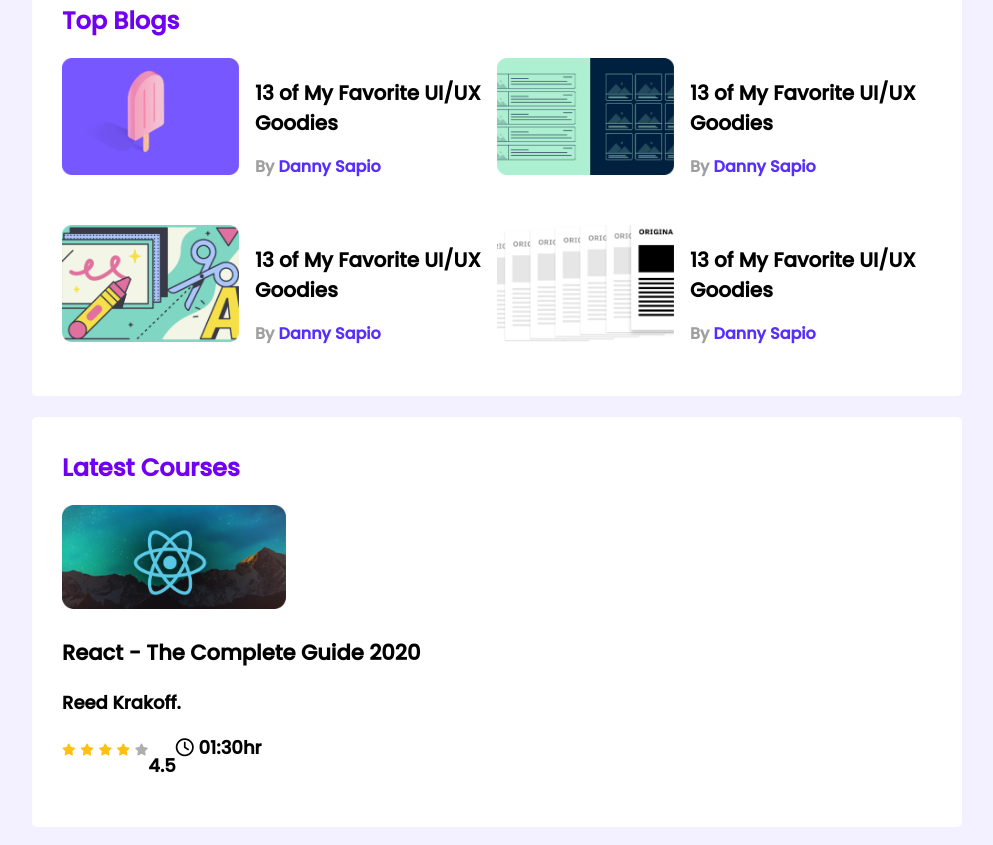
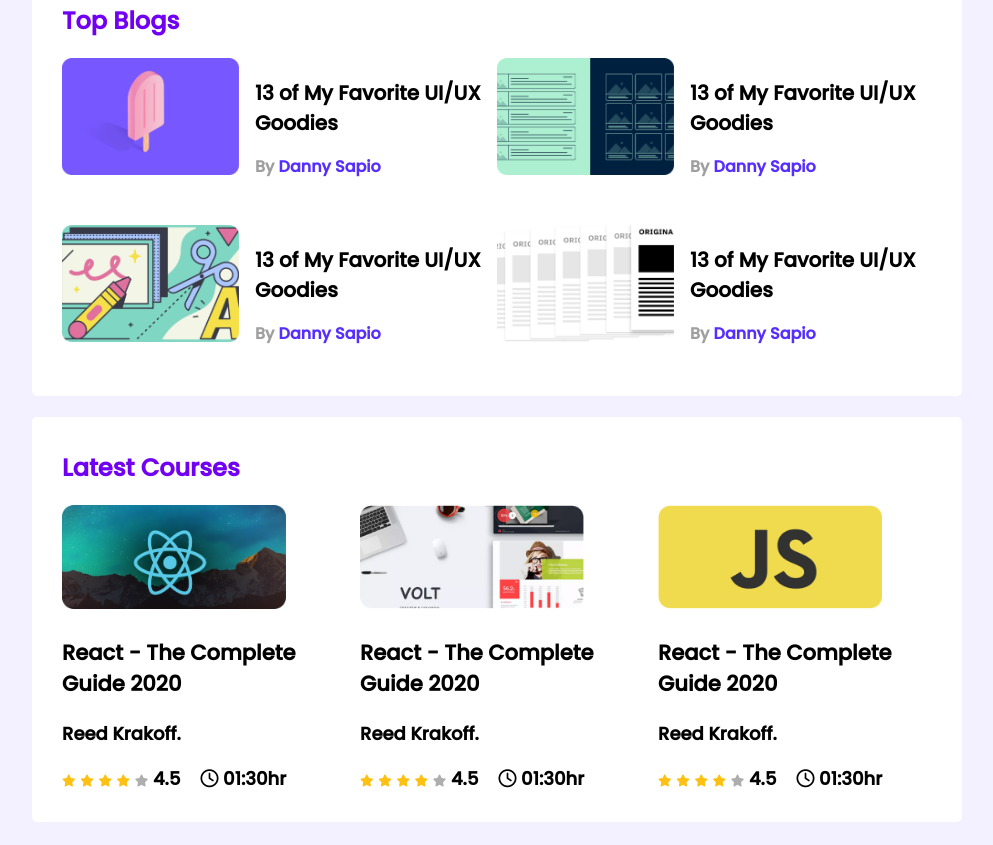
Before and after one commit to afnanmehedi/leader-board-css3, a plain HTML site: page index.html in a window 1280 px wide. Shown: the part 342-1187 px from the top of the page, without its empty margins (151-1144 px from the left). Drawn offline with Linux system fonts and the light colour scheme.

Commit message:
not complited

```diff
--- a/index.html
+++ b/index.html
@@ -125,8 +125,56 @@
         <i class="fas fa-star filled"></i>
         <i class="fas fa-star filled"></i>
         <i class="fas fa-star empty"></i>
+        <span>4.5</span>
     </div>
-    <p>4.5</p>
+    <div class="course-duration">
+        <i class="far fa-clock"></i>
+        01:30hr
+    </div>
+
+</div>
+                      </div>
+                  </div>
+                  <div class="course">
+                      <div class="course-banner">
+                          <img src="images/courses/course-2.png" alt="">
+                      </div>
+                      <div class="course-detail">
+                          <h3 class="course-title">React - The Complete Guide 2020</h3>
+                          <p class="course-author">Reed Krakoff.</p>
+<div class="course-info">
+    <div>
+        <i class="fas fa-star filled"> </i>
+        <i class="fas fa-star filled"></i>
+        <i class="fas fa-star filled"></i>
+        <i class="fas fa-star filled"></i>
+        <i class="fas fa-star empty"></i>
+        <span>4.5</span>
+    </div>
+    <div class="course-duration">
+        <i class="far fa-clock"></i>
+        01:30hr
+    </div>
+
+</div>
+                      </div>
+                  </div>
+                  <div class="course">
+                      <div class="course-banner">
+                          <img src="images/courses/course-3.png" alt="">
+                      </div>
+                      <div class="course-detail">
+                          <h3 class="course-title">React - The Complete Guide 2020</h3>
+                          <p class="course-author">Reed Krakoff.</p>
+<div class="course-info">
+    <div>
+        <i class="fas fa-star filled"> </i>
+        <i class="fas fa-star filled"></i>
+        <i class="fas fa-star filled"></i>
+        <i class="fas fa-star filled"></i>
+        <i class="fas fa-star empty"></i>
+        <span>4.5</span>
+    </div>
     <div class="course-duration">
         <i class="far fa-clock"></i>
         01:30hr
--- a/styles/style.css
+++ b/styles/style.css
@@ -83,12 +83,19 @@ hr {
 }
 
 /* Courses styles */
-.course-banner img {
+.courses {
+  display: grid;
+  grid-template-columns: repeat(3, 1fr);
+  grid-column-gap: 24px;
+}
+.course .course-banner img {
   width: 224px;
   height: 104px;
 }
-.course-info{
+.course-info {
   display: flex;
+  align-items: center;
+  grid-column-gap: 20px;
 }
 .fa-star {
   font-size: 12px;
@@ -99,3 +106,32 @@ hr {
 .fa-star.empty {
   color: #aeaeae;
 }
+
+
+/* pb */
+
+/* Media Queries */
+@media only screen and (max-width: 688px) {
+  .container {
+    width: 100px;
+  }
+  .players .blogs .courses {
+    grid-template-columns: repeat(1, 1fr);
+  }
+  .player .blog {
+    flex-direction: column;
+  }
+}
+/* table devices */
+@media only screen and (min-width: 688px) and (max-width: 992px) {
+  .container {
+    width: 100%;
+  }
+  .players,
+  .courses {
+    grid-template-columns: repeat(2, 1fr);
+  }
+  .blogs {
+    grid-template-columns: repeat(2, 1fr);
+  }
+}
```
